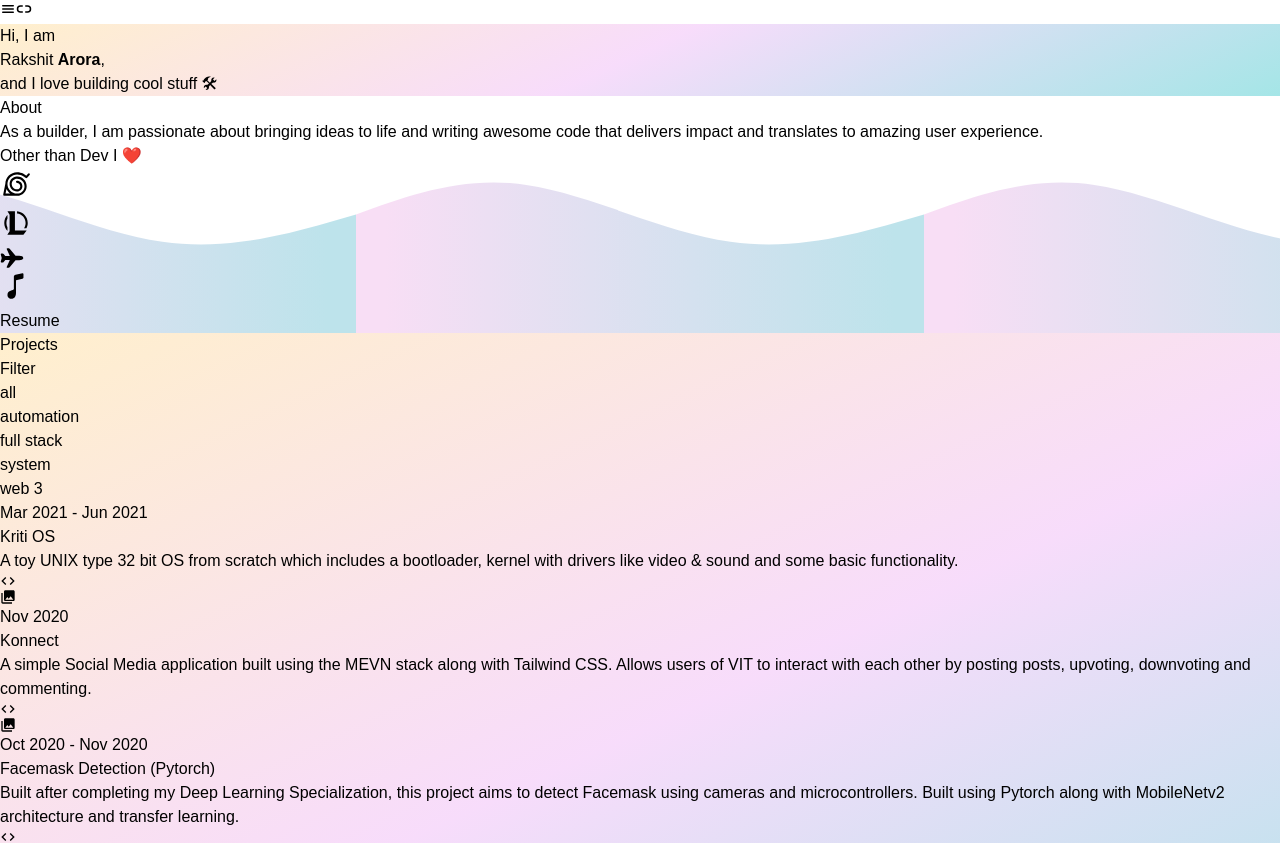
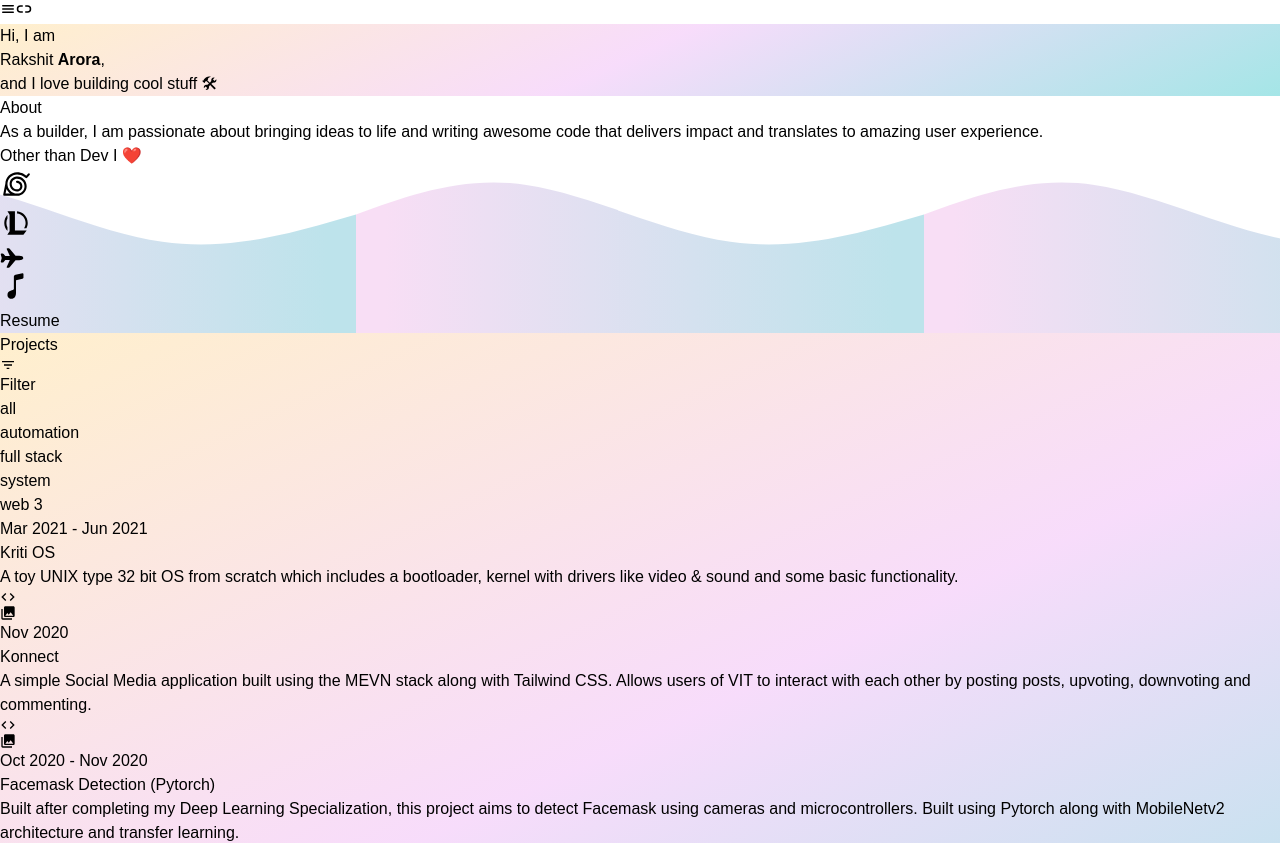
Before and after one commit to rakshit087/rakshit087.github.io, a Next.js app: page / in a window 1280 px wide. Shown: the top 843 px of the page. Built offline with nearby package versions, Linux system fonts and the light colour scheme.

Commit message:
Added filter button

```diff
--- a/src/components/FilterButton.tsx
+++ b/src/components/FilterButton.tsx
@@ -1,4 +1,5 @@
 import { useState } from 'react';
+import { MdFilterList } from 'react-icons/md';
 
 interface FilterButtonProps {
   tags: string[];
@@ -9,8 +10,13 @@ export const FilterButton = ({ tags, setTag }: FilterButtonProps) => {
   const [opened, setOpened] = useState<boolean>(false);
   return (
     <div className="relative flex flex-col items-end justify-end w-full mb-6">
-      <button id="dropdownDefault" className="" type="button" onClick={() => setOpened(!opened)}>
-        Filter
+      <button
+        id="dropdownDefault"
+        className="flex items-center justify-center"
+        type="button"
+        onClick={() => setOpened(!opened)}
+      >
+        <MdFilterList className="mr-1" /> Filter
       </button>
       <div
         id="dropdown"
```
